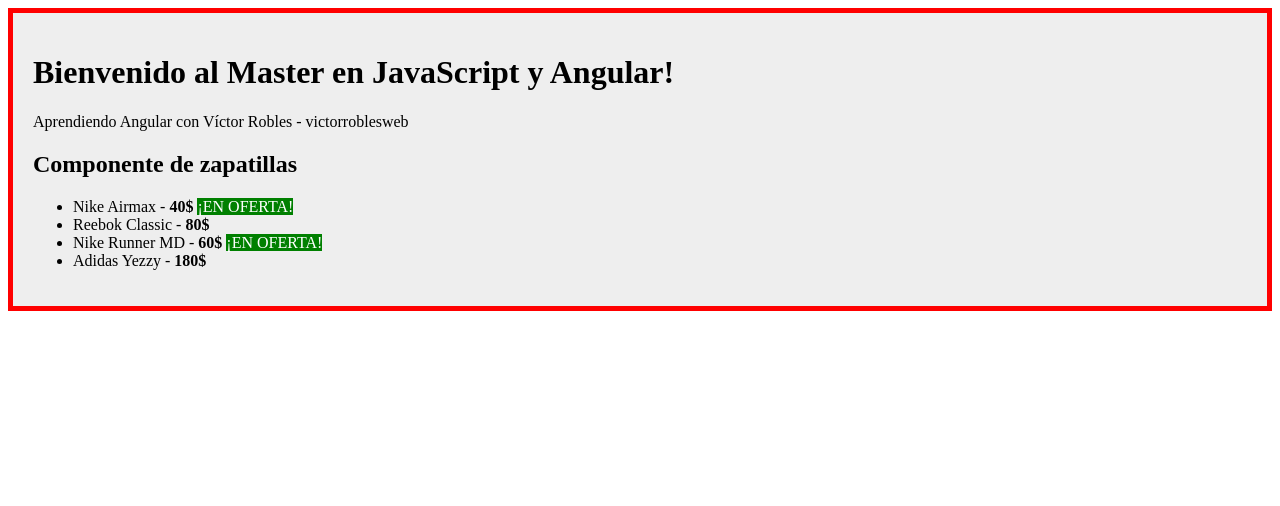
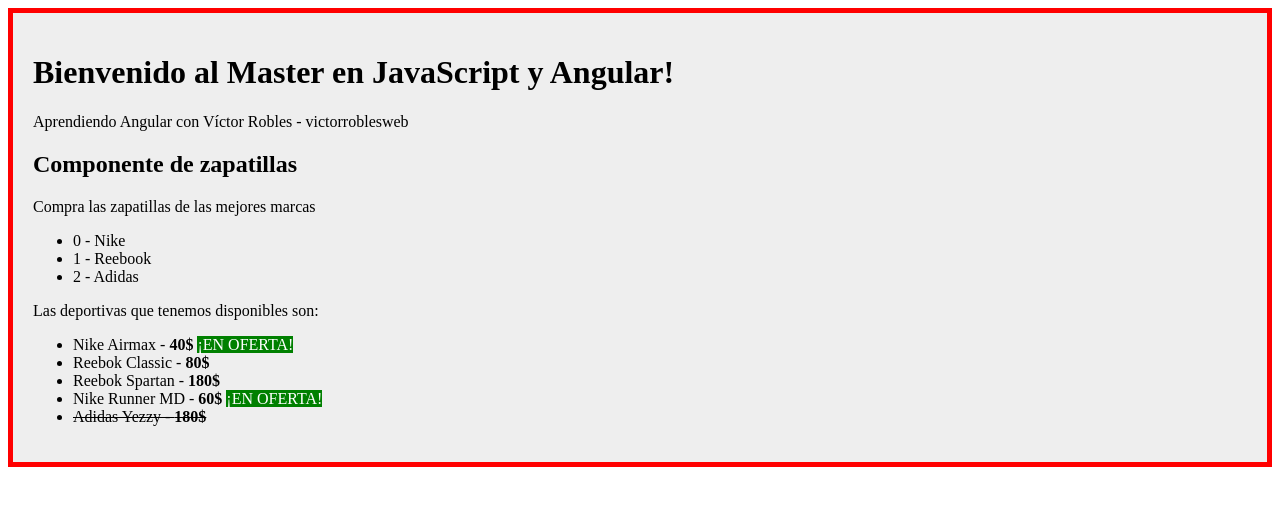
Before and after one commit to carlos-montesm/aprendiendo-angular, an Angular app: page / in a window 1280 px wide. Shown: the top 506 px of the page. Built offline with nearby package versions, Linux system fonts and the light colour scheme.

Commit message:
ngFor directive was used to display the list of brands of the zapatillas component (view), and the css properties ngStyle directive was used to cross out the unavailable shoes

```diff
--- a/src/app/zapatillas/zapatillas.component.html
+++ b/src/app/zapatillas/zapatillas.component.html
@@ -1,12 +1,23 @@
 <h2>{{titulo}}</h2>
+<p>Compra las zapatillas de las mejores marcas</p>
+<ul>
+    <li *ngFor="let marca of marcas; let indice = index">{{indice + ' - ' + marca}}</li>
+</ul>
+
+<p>Las deportivas que tenemos disponibles son:</p>
 <ul>
     <li *ngFor="let deportiva of zapatillas">
-        {{deportiva.nombre}} - <strong>{{deportiva.precio}}$ </strong>
+
+        <span [ngStyle]="{
+            'text-decoration': !deportiva.stock ? 'line-through' : 'none'
+        }">
+            {{deportiva.nombre}} - <strong>{{deportiva.precio}}$ </strong>
+        </span>
 
         <span *ngIf="deportiva.precio < 80"
-        [style.background]="deportiva.precio < 80 ? 'green' : 'transparent'"
-        [style.color]="deportiva.precio < 80 ? 'white' : 'black'"
-        >¡EN OFERTA!</span>
+            [style.background]="deportiva.precio < 80 ? 'green' : 'transparent'"
+            [style.color]="deportiva.precio < 80 ? 'white' : 'black'"
+            >¡EN OFERTA!</span>
 
     </li>
 </ul>
--- a/src/app/zapatillas/zapatillas.component.ts
+++ b/src/app/zapatillas/zapatillas.component.ts
@@ -9,11 +9,14 @@
 export class ZapatillasComponent implements OnInit {
     public titulo: string = "Componente de zapatillas";
     public zapatillas: Array<Zapatilla>;
+    public marcas: String[];
 
     constructor() {
+        this.marcas = new Array();
         this.zapatillas = [
             new Zapatilla('Nike Airmax', 'Nike', 'Rojas', 40, true),
             new Zapatilla('Reebok Classic', 'Reebook', 'Blanco', 80, true),
+            new Zapatilla('Reebok Spartan', 'Reebook', 'Negra', 180, true),
             new Zapatilla('Nike Runner MD', 'Nike', 'Negras', 60, true),
             new Zapatilla('Adidas Yezzy', 'Adidas', 'Gris', 180, false)
         ];
@@ -21,5 +24,18 @@
 
     ngOnInit() {
         console.log(this.zapatillas);
+
+        this.getMarcas();
+    }
+
+    getMarcas() {
+        this.zapatillas.forEach((zapatilla, index) => {
+
+            if(this.marcas.indexOf(zapatilla.marca) < 0){
+                this.marcas.push(zapatilla.marca);
+            }
+        });
+
+        console.log(this.marcas);
     }
 }
```
